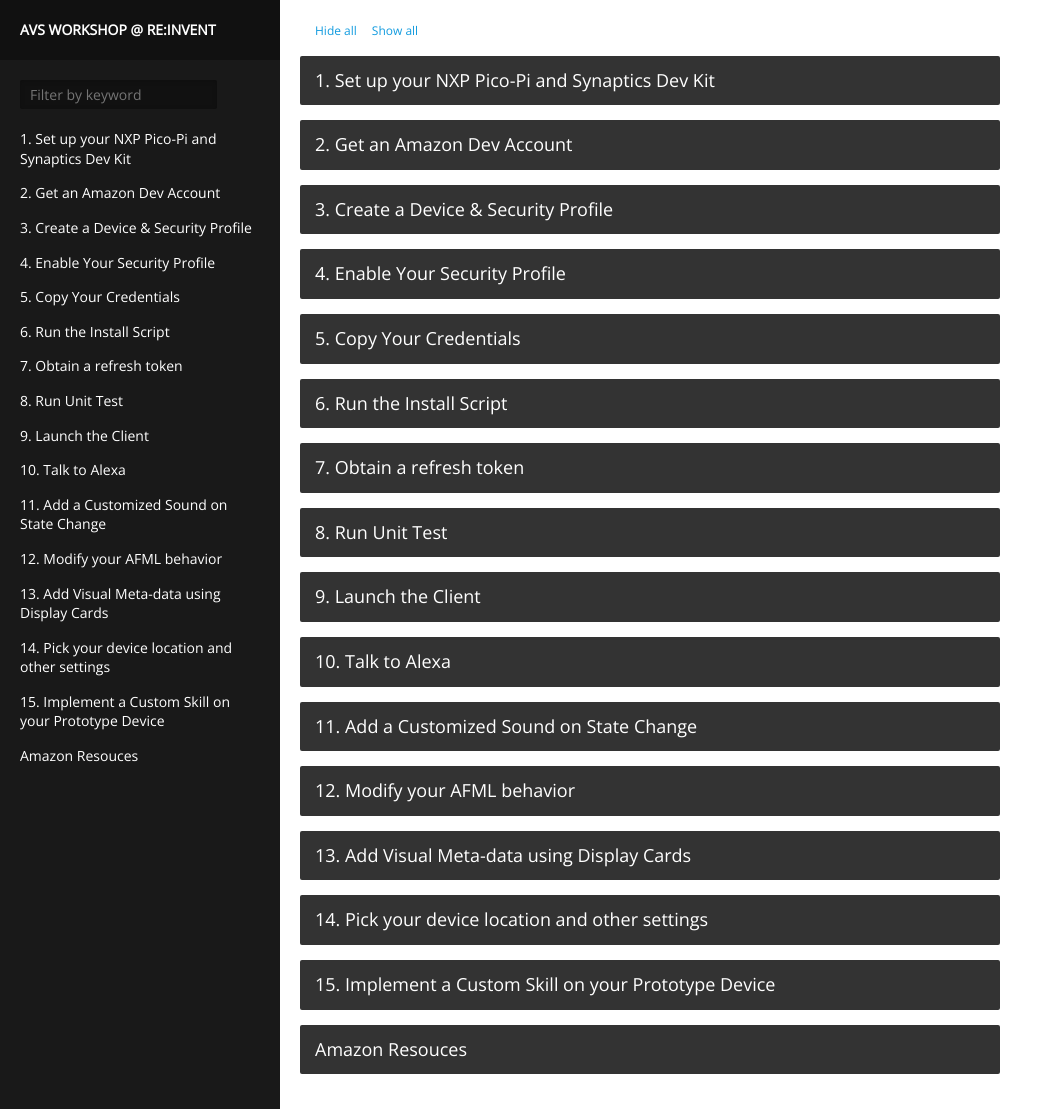
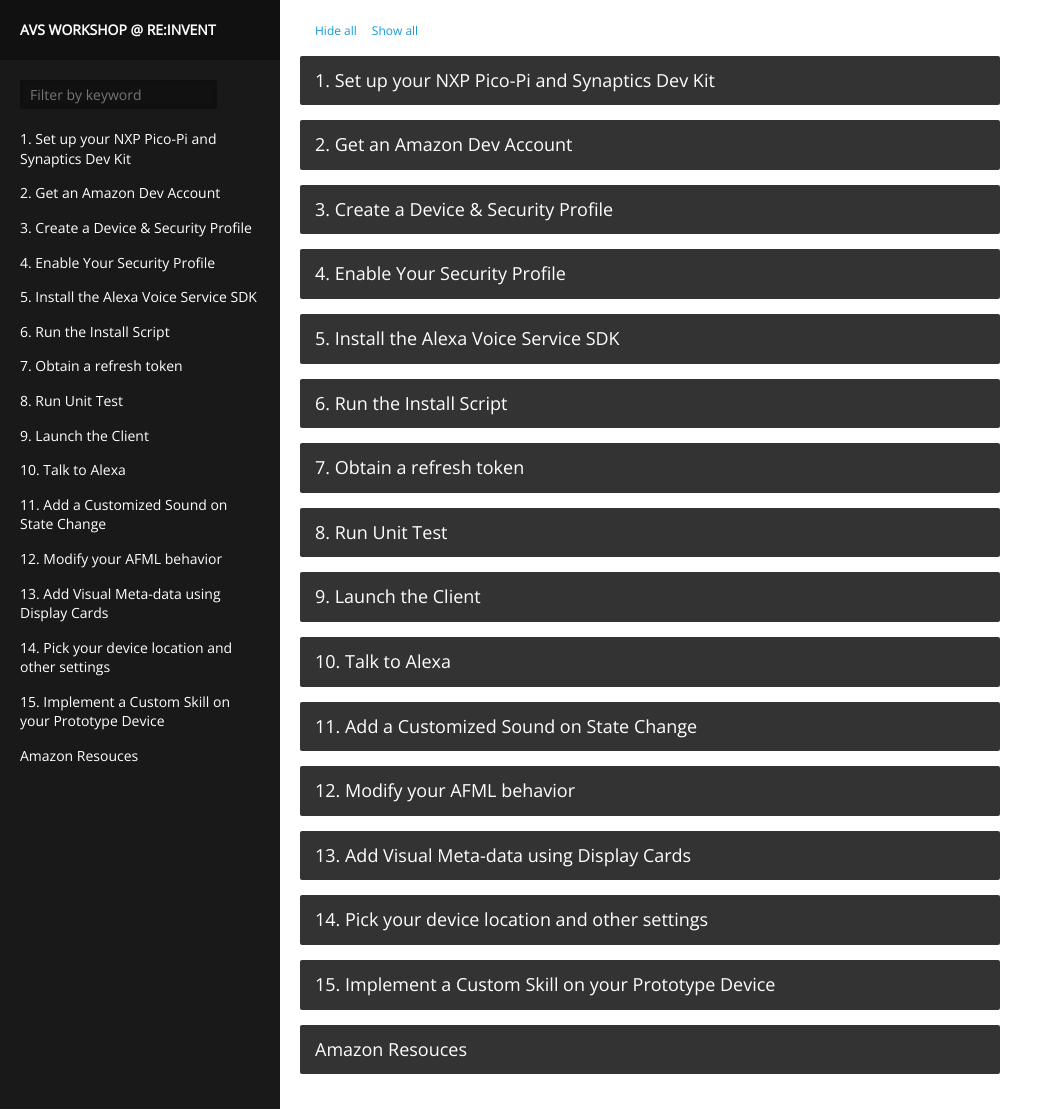
Before and after one commit to NXP-AVS-workshop/NXP-AVS-workshop, a Jekyll site: the page built from index.html, in a window 1280 px wide and 1109 px high. Shown: the whole window, without its empty margins (0-1043 px from the left). Built offline with Jekyll 4.4.1, drawn with Linux system fonts in a browser that asks for light colours; part of the change alters nothing that is shown.

Commit message:
Update 2012-12-25-5-copy-credentials.md

```diff
--- a/_posts/2012-12-25-5-copy-credentials.md
+++ b/_posts/2012-12-25-5-copy-credentials.md
@@ -1,34 +1,21 @@
 ---
-title: '5. Copy Your Credentials'
+title: '5. Install the Alexa Voice Service SDK'
 
 
 layout: nil
 ---
 
-1. On your Raspberry Pi, open the File Explorer by clicking on the folder icon on your toolbar at the top left.  It should come up in the */home/pi* folder.  Navigate to the *avs-sdk* folder.  Right-click on **config.sh** and select "Text Editor" to open your configuration file.
+1. On your laptop's TeraTerm console, run the **SetupAVS.sh** script by typing './setupAVS.sh' from the Alexa_SDK directory.
 
-![](assets/config_file.png)
+![](assets/____________.png)
 
-It should contain the following fields:
+You'll be prompted to proceed through the Sensory Wake Word license agreement.  Hit enter to scroll through the EULA and type "yes" to accept the agreement.
 
-`CLIENT_SECRET=""
-DEVICE_SERIAL_NUMBER=""
-CLIENT_ID=""
-PRODUCT_ID=""
-`
-2. In your web browser, Navigate back to the AVS dashboard:  [https://developer.amazon.com/avs/home.html#/avs/home](https://developer.amazon.com/avs/home.html#/avs/home).
-3. Click **Manage**. From **Details and management** copy your **Product ID** (no spaces) into the `PRODUCT_ID` field of your **config.sh** file.
-4. Select **Security Profile** from the left tab and copy your **Client ID** and **Client Secret**.
-5. Place the **ClientID** and **ClientSecret** into the `CLIENT_ID` and `CLIENT_SECRET` fields.
-6. The **device serial number** is created by device makers and isn't used by AVS - for this workshop, it can be any alpha-numeric value (here it's 123456):
+2. After accepting, you should see the Sample App build.  This can take some time - for purposes of this workshop, portions have been prebuilt to get you up and running faster.
 
-Your completed config.sh fields will look something like this:
+3. You should be prompted for your AVS Credentials next - this includes your Product ID (no spaces!), Client ID, and Client Secret.  Copy and paste these numbers from your Developer Portal Product Profile that you created in the previous step.  Ensure you don't accidentally copy an extra space, or miss a character!
 
-`CLIENT_SECRET="12345678901234567890128901234567890123456789012345678901234"
-DEVICE_SERIAL_NUMBER="123456"
-CLIENT_ID="amzn1.application-oa2-client.12345678901234567890123456789012"
-PRODUCT_ID="TEST_SPEAKER"
-`
+
 {:.verify}
 ### Checkpoint 5
 
```
